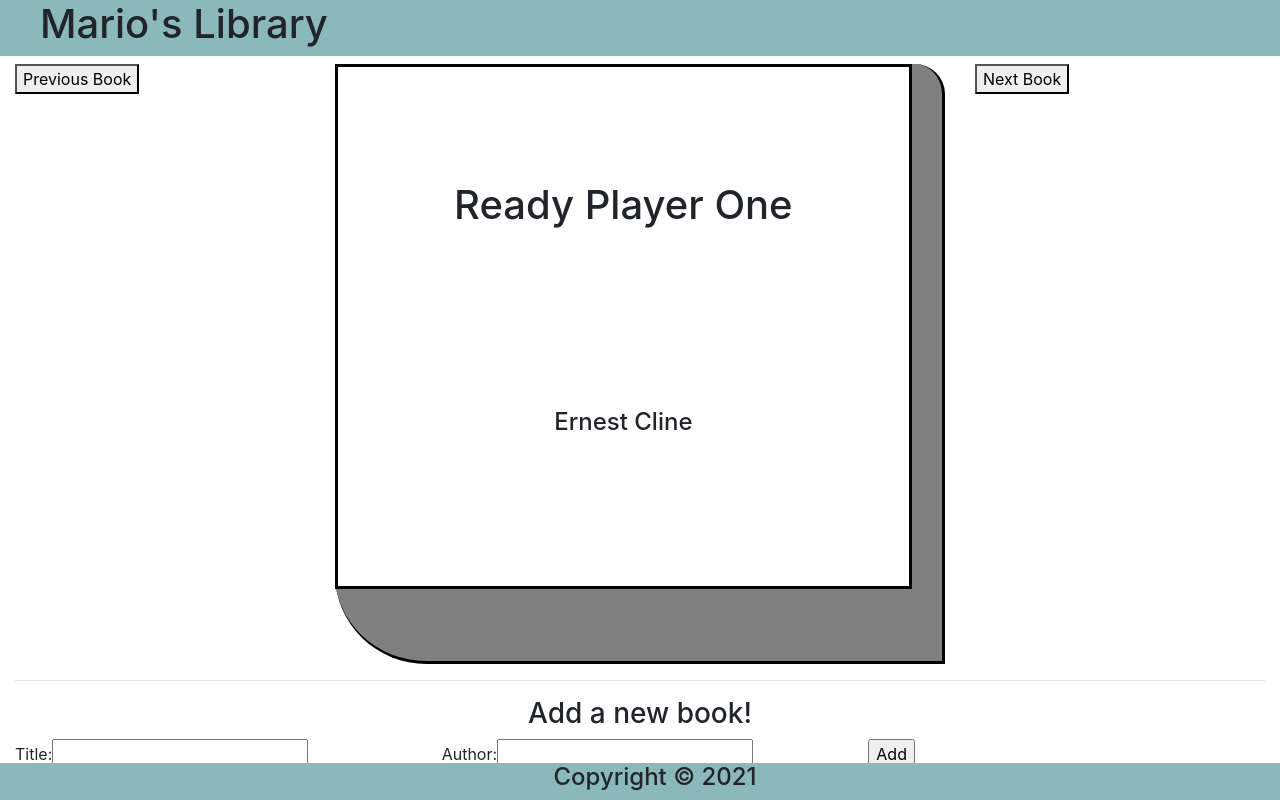
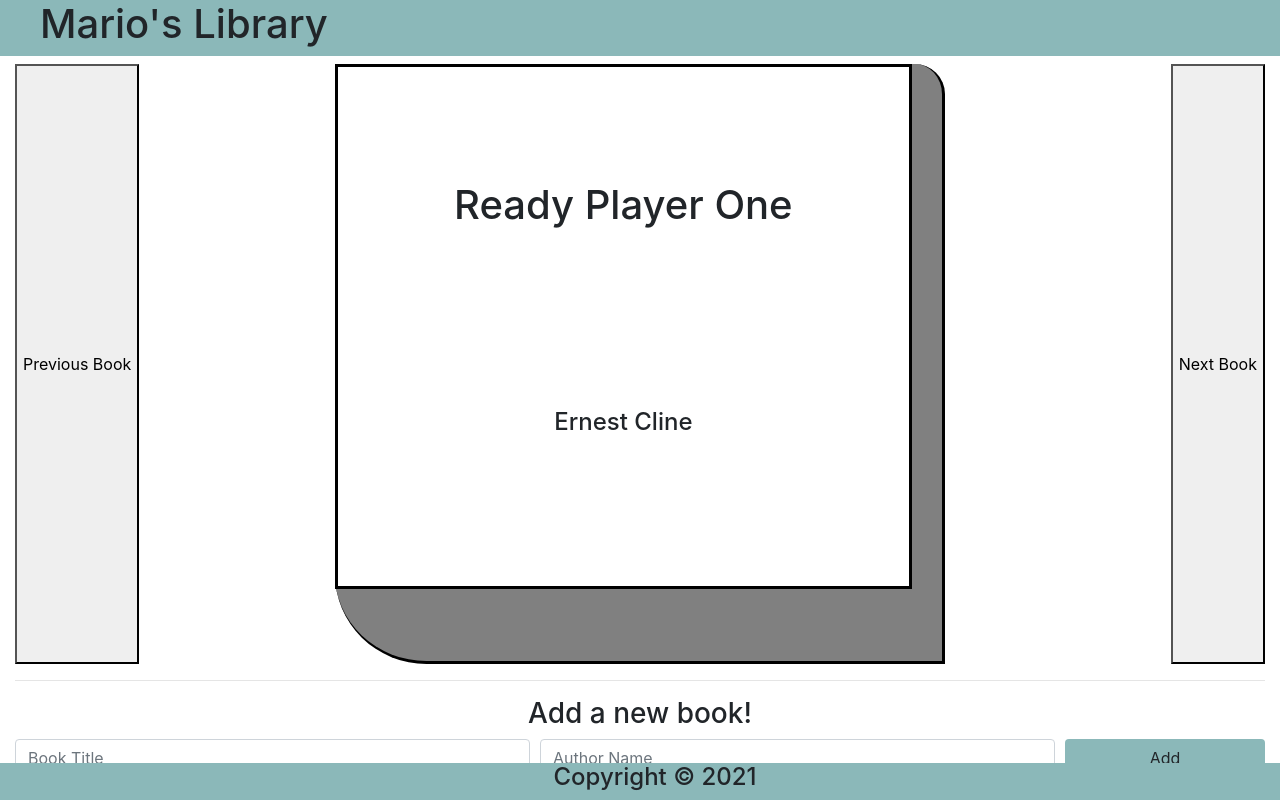
Before and after one commit to zbiedinger/react_library, a React (Create React App) app: page / in a window 1280 px wide. Built offline with nearby package versions, Linux system fonts and the light colour scheme.

Commit message:
chagne layout of input and buttons

```diff
--- a/src/components/BookCreator/bookCreator.css
+++ /dev/null
@@ -1,3 +0,0 @@
-label {
-    margin-right: 1em;
-}
--- a/src/components/BookCreator/bookCreator.jsx
+++ b/src/components/BookCreator/bookCreator.jsx
@@ -40,17 +40,15 @@
                     <h3>Add a new book!</h3>
                 </center>
                 <form onSubmit={this.handleSubmit}>
-                    <div className="row col-align">
-                        <div className="col-md-4">
-                            <label>Title: </label>
-                            <input type="text" name="title" value={this.state.title} onChange={this.handleChange} />
+                    <div className="form-row">
+                        <div className="col-md-5">
+                            <input type="text" className="form-control" name="title" placeholder="Book Title" value={this.state.title} onChange={this.handleChange} required/>
                         </div>
-                        <div className="col-md-4">
-                            <label>Author: </label>
-                            <input type="text" name="author" value={this.state.author} onChange={this.handleChange} />
+                        <div className="col-md-5">
+                            <input type="text" className="form-control" name="author" placeholder="Author Name" value={this.state.author} onChange={this.handleChange} required/>
                         </div>
-                        <div className="col-md-4">
-                            <input type="submit" value="Add" />
+                        <div className="col-md-2">
+                            <input type="submit" className="btn btn-block" style={{backgroundColor: 'rgb(139, 184, 185)'}} value="Add" />
                         </div>
                     </div>
                 </form>
--- a/src/components/BookViewer/bookViewer.css
+++ b/src/components/BookViewer/bookViewer.css
@@ -0,0 +1,3 @@
+button {
+    width: 100px;
+}
--- a/src/components/BookViewer/bookviewer.jsx
+++ b/src/components/BookViewer/bookviewer.jsx
@@ -4,13 +4,13 @@
 function BookViewer(props){
     return(
         <div className="row row-spacer">
-            <div className="col-md-3">
+            <div className="col-md-3 d-flex">
                 <button onClick={() => props.previousBook()}>Previous Book</button>
             </div>
             <div className="col-md-6">
                 <Book book={props.book}/>
             </div>
-            <div className="col-md-3">
+            <div className="col-md-3 d-flex justify-content-end">
                 <button onClick={() => props.nextBook()}>Next Book</button>
             </div>
         </div>
```
